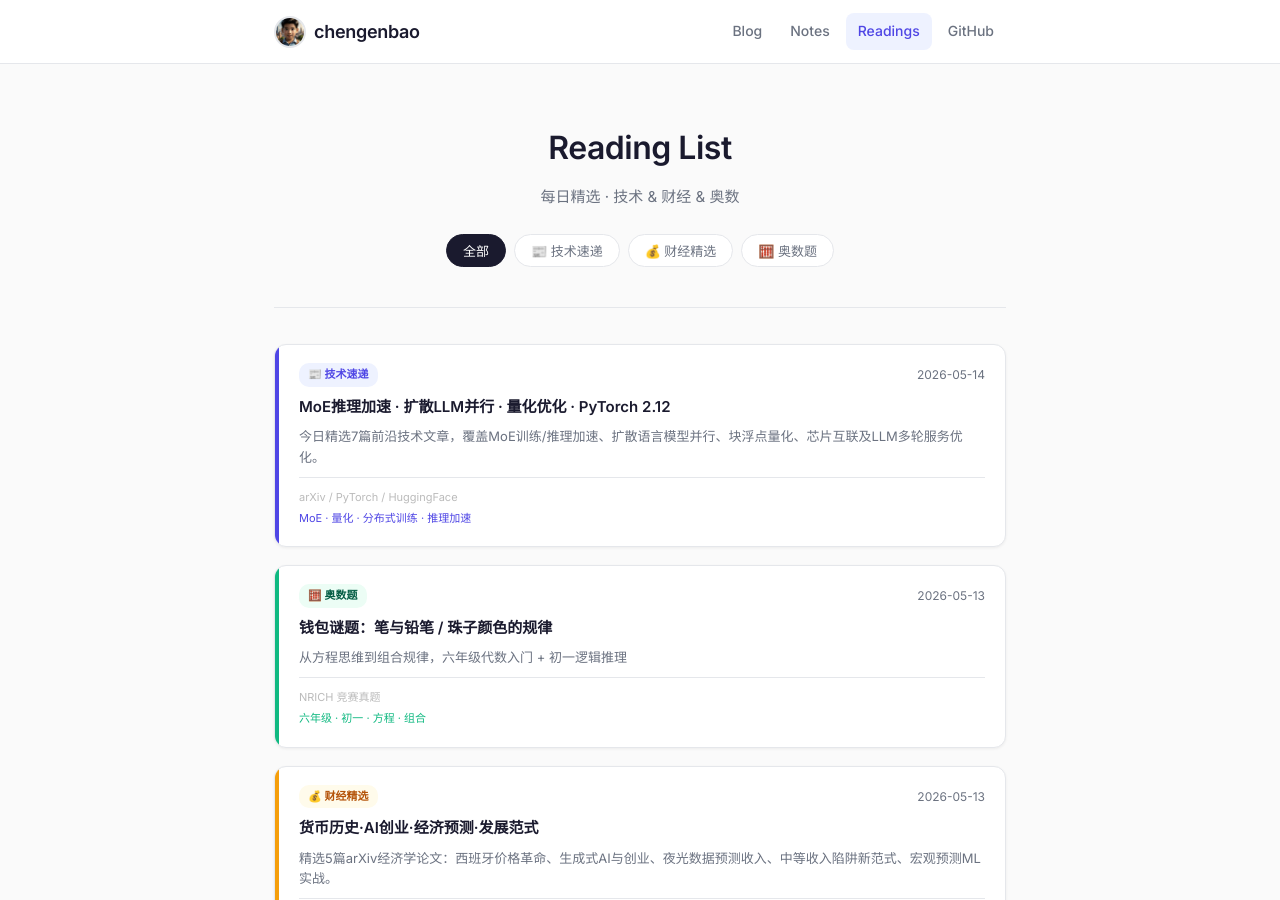
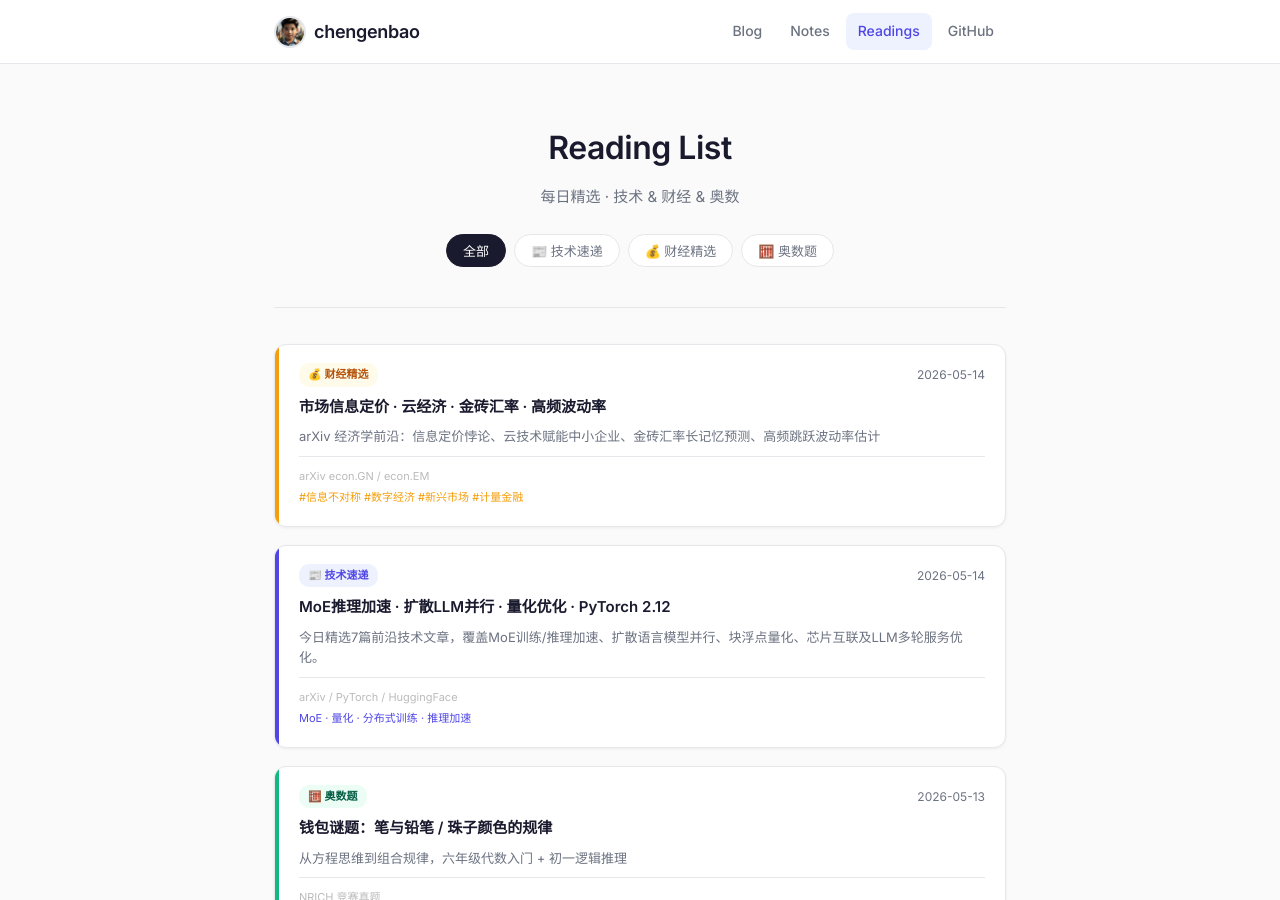
Before and after one commit to chengenbao/chengenbao.github.io, a Jekyll site: the page built from reading-list/index.md, in a window 1280 px wide and 900 px high. Built offline with Jekyll 4.4.1, drawn with Linux system fonts in a browser that asks for light colours.

Commit message:
update index add finance 2026-05-14

```diff
--- a/reading-list/index.md
+++ b/reading-list/index.md
@@ -18,6 +18,22 @@
   </div>
 
   <div class="rl-grid">
+<a class="rl-card finance" href="/reading-list/2026-05-14-finance-daily/">
+  <div class="rl-accent"></div>
+  <div class="rl-body">
+    <div class="rl-top">
+      <span class="rl-badge finance">💰 财经精选</span>
+      <time>2026-05-14</time>
+    </div>
+    <h2>市场信息定价 · 云经济 · 金砖汇率 · 高频波动率</h2>
+    <p>arXiv 经济学前沿：信息定价悖论、云技术赋能中小企业、金砖汇率长记忆预测、高频跳跃波动率估计</p>
+    <div class="rl-meta">
+      <span class="rl-source">arXiv econ.GN / econ.EM</span>
+      <span class="rl-tags">#信息不对称 #数字经济 #新兴市场 #计量金融</span>
+    </div>
+  </div>
+</a>
+
 <a class="rl-card tech" href="/reading-list/2026-05-14-tech-daily/">
   <div class="rl-accent"></div>
   <div class="rl-body">
```
